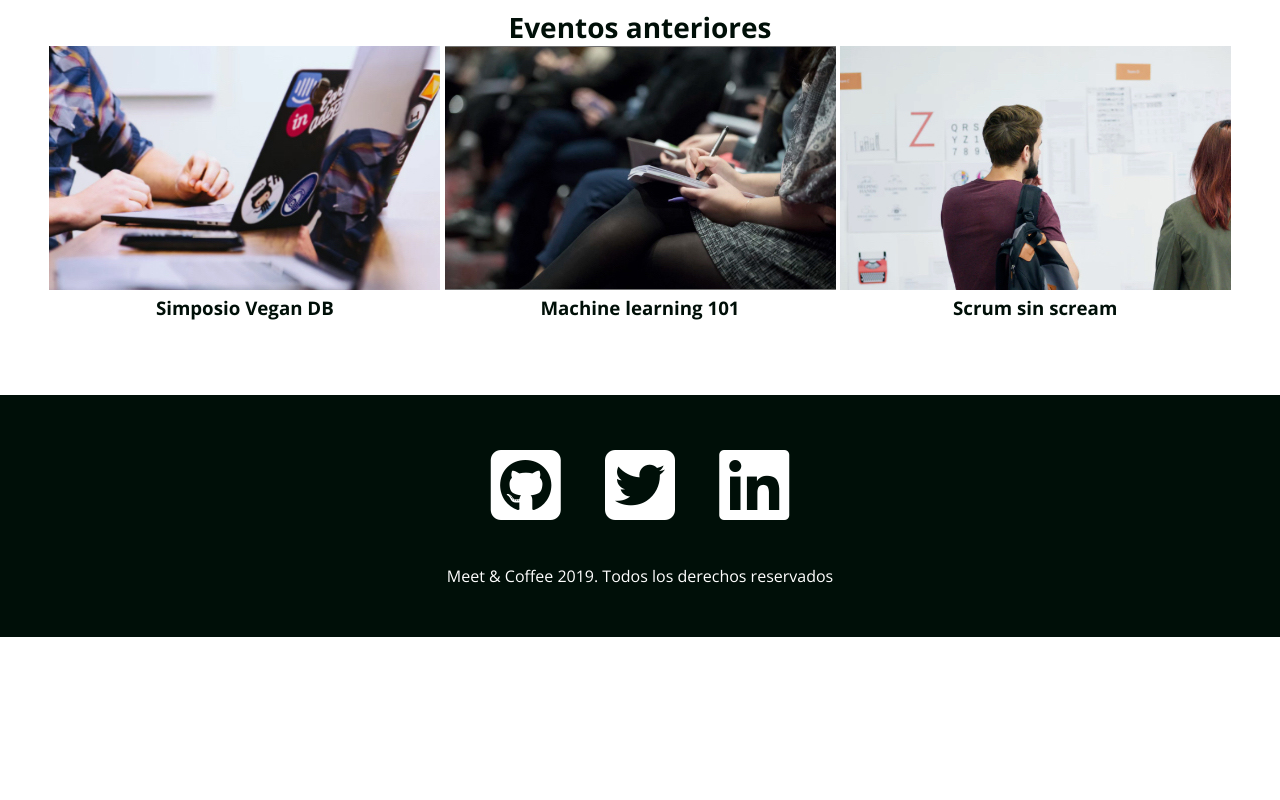
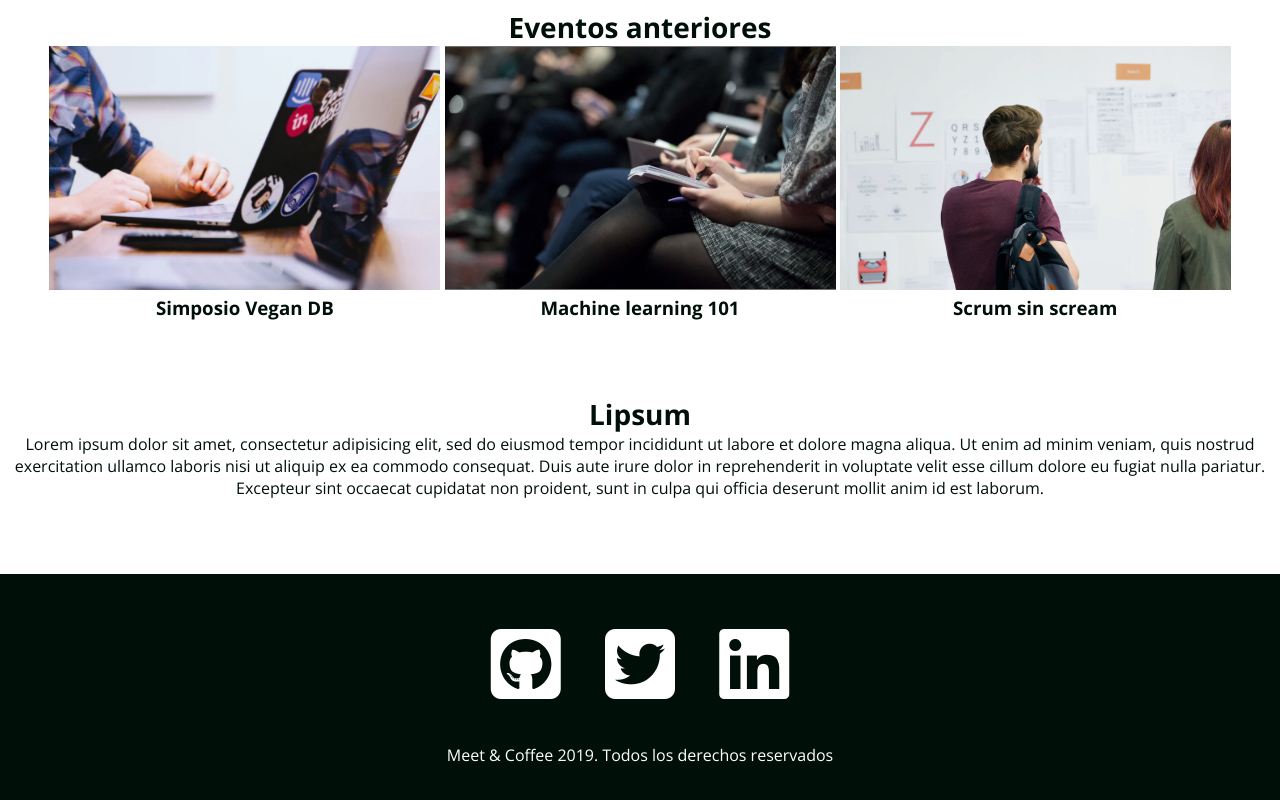
Before and after one commit to she-rand/meet-coffee, a plain HTML site: page index.html in a window 1280 px wide. Shown: the part 1385-2185 px from the top of the page. Before the commit the page ends 2022 px from the top, so only its background shows below. Drawn offline with nearby package versions, Linux system fonts and the light colour scheme.

Commit message:
added new text to the index of the meet_and_coffee

```diff
--- a/index.html
+++ b/index.html
@@ -65,7 +65,10 @@
       <img src="assets/img/scrum-sin-scream.jpg" alt="">
       <h3>Scrum sin scream</h3>
     </article>
-
+  <section>
+    <h2>Lipsum</h2>
+    <p>Lorem ipsum dolor sit amet, consectetur adipisicing elit, sed do eiusmod tempor incididunt ut labore et dolore magna aliqua. Ut enim ad minim veniam, quis nostrud exercitation ullamco laboris nisi ut aliquip ex ea commodo consequat. Duis aute irure dolor in reprehenderit in voluptate velit esse cillum dolore eu fugiat nulla pariatur. Excepteur sint occaecat cupidatat non proident, sunt in culpa qui officia deserunt mollit anim id est laborum.</p>
+  </section>
   </section>
   <footer id=contacto class="oscuro">
     <a href="#"><i class="fab fa-github-square fa-5x"></i></a>
```
